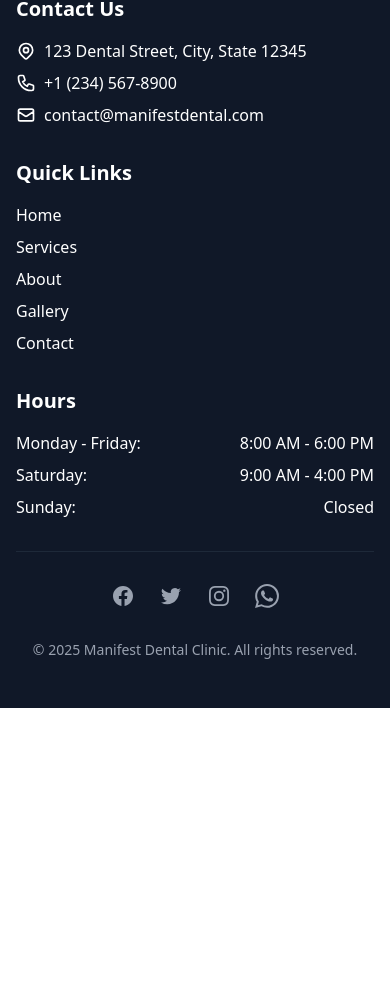
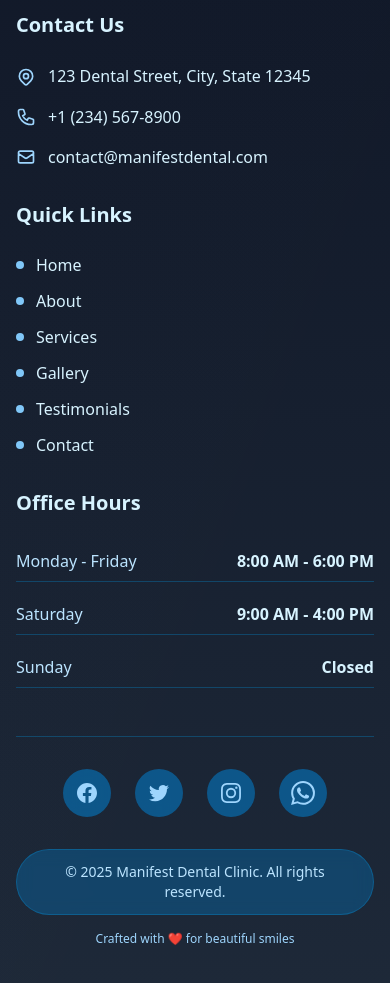
Before and after one commit to AmitDobal/dental-webapp, a React (Vite) app: page / in a window 390 px wide. Shown: the part 9993-10976 px from the top of the page. Before the commit the page ends 10701 px from the top, so only its background shows below. Built offline with nearby package versions, Linux system fonts and the light colour scheme.

Commit message:
Enhance Footer component with framer-motion animations for improved user experience; implement staggered animations for contact information, quick links, and office hours, while updating styles for better visual consistency and accessibility across elements.

```diff
--- a/src/components/layout/Footer.jsx
+++ b/src/components/layout/Footer.jsx
@@ -1,19 +1,60 @@
+import { motion } from "framer-motion";
 import { clinicInfo } from "../../data/clinicInfo";
+import { fadeIn, slideUp, staggerContainer } from "../../utils/animations";
 
 const Footer = () => {
   const currentYear = new Date().getFullYear();
 
+  const containerVariants = {
+    hidden: { opacity: 0 },
+    visible: {
+      opacity: 1,
+      transition: {
+        duration: 0.6,
+        staggerChildren: 0.1,
+      },
+    },
+  };
+
+  const itemVariants = {
+    hidden: { opacity: 0, y: 20 },
+    visible: {
+      opacity: 1,
+      y: 0,
+      transition: {
+        duration: 0.5,
+      },
+    },
+  };
+
   return (
-    <footer className="bg-gray-900 text-white">
-      <div className="container mx-auto px-4 py-12">
-        <div className="grid grid-cols-1 md:grid-cols-3 gap-8">
+    <footer className="relative bg-gradient-to-b from-gray-900 to-gray-800 text-white overflow-hidden">
+      {/* Background Pattern */}
+      <div className="absolute inset-0 opacity-5">
+        <div className="absolute inset-0 bg-gradient-to-br from-white/10 to-transparent"></div>
+        <div className="absolute inset-0 bg-[radial-gradient(circle_at_center,_var(--tw-gradient-stops))] from-white/5 via-transparent to-transparent"></div>
+      </div>
+
+      <div className="relative z-10 container mx-auto px-4 py-16">
+        <motion.div
+          variants={containerVariants}
+          initial="hidden"
+          whileInView="visible"
+          viewport={{ once: true }}
+          className="grid grid-cols-1 md:grid-cols-3 gap-8 lg:gap-12">
           {/* Contact Information */}
-          <div>
-            <h3 className="text-xl font-semibold mb-4">Contact Us</h3>
-            <div className="space-y-2">
-              <p className="flex items-center">
+          <motion.div variants={itemVariants}>
+            <h3 className="text-xl font-bold mb-6 text-primary-100">
+              Contact Us
+            </h3>
+            <div className="space-y-4">
+              <motion.div
+                className="flex items-start group"
+                whileHover={{ x: 5 }}
+                transition={{ type: "spring", stiffness: 300 }}>
+                <div className="flex-shrink-0 text-primary-300 mt-1 group-hover:text-primary-200 transition-colors">
                   <svg
-                  className="w-5 h-5 mr-2"
+                    className="w-5 h-5 mr-3"
                     fill="none"
                     stroke="currentColor"
                     viewBox="0 0 24 24">
@@ -30,11 +71,19 @@ const Footer = () => {
                       d="M15 11a3 3 0 11-6 0 3 3 0 016 0z"
                     />
                   </svg>
+                </div>
+                <p className="text-primary-100 leading-relaxed">
                   {clinicInfo.address}
                 </p>
-              <p className="flex items-center">
+              </motion.div>
+
+              <motion.div
+                className="flex items-center group"
+                whileHover={{ x: 5 }}
+                transition={{ type: "spring", stiffness: 300 }}>
+                <div className="flex-shrink-0 text-primary-300 group-hover:text-primary-200 transition-colors">
                   <svg
-                  className="w-5 h-5 mr-2"
+                    className="w-5 h-5 mr-3"
                     fill="none"
                     stroke="currentColor"
                     viewBox="0 0 24 24">
@@ -45,15 +94,21 @@ const Footer = () => {
                       d="M3 5a2 2 0 012-2h3.28a1 1 0 01.948.684l1.498 4.493a1 1 0 01-.502 1.21l-2.257 1.13a11.042 11.042 0 005.516 5.516l1.13-2.257a1 1 0 011.21-.502l4.493 1.498a1 1 0 01.684.949V19a2 2 0 01-2 2h-1C9.716 21 3 14.284 3 6V5z"
                     />
                   </svg>
+                </div>
                 <a
                   href={`tel:${clinicInfo.phone}`}
-                  className="hover:text-teal-400">
+                  className="text-primary-100 hover:text-white transition-colors font-medium">
                   {clinicInfo.phone}
                 </a>
-              </p>
-              <p className="flex items-center">
+              </motion.div>
+
+              <motion.div
+                className="flex items-center group"
+                whileHover={{ x: 5 }}
+                transition={{ type: "spring", stiffness: 300 }}>
+                <div className="flex-shrink-0 text-primary-300 group-hover:text-primary-200 transition-colors">
                   <svg
-                  className="w-5 h-5 mr-2"
+                    className="w-5 h-5 mr-3"
                     fill="none"
                     stroke="currentColor"
                     viewBox="0 0 24 24">
@@ -64,72 +119,100 @@ const Footer = () => {
                       d="M3 8l7.89 5.26a2 2 0 002.22 0L21 8M5 19h14a2 2 0 002-2V7a2 2 0 00-2-2H5a2 2 0 00-2 2v10a2 2 0 002 2z"
                     />
                   </svg>
+                </div>
                 <a
                   href={`mailto:${clinicInfo.email}`}
-                  className="hover:text-teal-400">
+                  className="text-primary-100 hover:text-white transition-colors font-medium">
                   {clinicInfo.email}
                 </a>
-              </p>
+              </motion.div>
             </div>
-          </div>
+          </motion.div>
 
           {/* Quick Links */}
-          <div>
-            <h3 className="text-xl font-semibold mb-4">Quick Links</h3>
-            <ul className="space-y-2">
-              <li>
-                <a href="#home" className="hover:text-teal-400">
-                  Home
-                </a>
-              </li>
-              <li>
-                <a href="#services" className="hover:text-teal-400">
-                  Services
-                </a>
-              </li>
-              <li>
-                <a href="#about" className="hover:text-teal-400">
-                  About
-                </a>
-              </li>
-              <li>
-                <a href="#gallery" className="hover:text-teal-400">
-                  Gallery
-                </a>
-              </li>
-              <li>
-                <a href="#contact" className="hover:text-teal-400">
-                  Contact
-                </a>
-              </li>
+          <motion.div variants={itemVariants}>
+            <h3 className="text-xl font-bold mb-6 text-primary-100">
+              Quick Links
+            </h3>
+            <ul className="space-y-3">
+              {[
+                { href: "#home", label: "Home" },
+                { href: "#about", label: "About" },
+                { href: "#services", label: "Services" },
+                { href: "#transformations", label: "Gallery" },
+                { href: "#testimonials", label: "Testimonials" },
+                { href: "#contact", label: "Contact" },
+              ].map((link, index) => (
+                <motion.li
+                  key={link.href}
+                  initial={{ opacity: 0, x: -20 }}
+                  whileInView={{ opacity: 1, x: 0 }}
+                  transition={{ delay: index * 0.1 }}
+                  viewport={{ once: true }}>
+                  <motion.a
+                    href={link.href}
+                    className="text-primary-100 hover:text-white transition-colors font-medium flex items-center group"
+                    whileHover={{ x: 5 }}
+                    transition={{ type: "spring", stiffness: 300 }}>
+                    <span className="w-2 h-2 bg-primary-400 rounded-full mr-3 group-hover:bg-white transition-colors"></span>
+                    {link.label}
+                  </motion.a>
+                </motion.li>
+              ))}
             </ul>
-          </div>
+          </motion.div>
 
           {/* Hours */}
-          <div>
-            <h3 className="text-xl font-semibold mb-4">Hours</h3>
-            <ul className="space-y-2">
+          <motion.div variants={itemVariants}>
+            <h3 className="text-xl font-bold mb-6 text-primary-100">
+              Office Hours
+            </h3>
+            <ul className="space-y-3">
               {clinicInfo.hours.map((day, index) => (
-                <li key={index} className="flex justify-between">
-                  <span>{day.days}:</span>
-                  <span>{day.hours}</span>
-                </li>
+                <motion.li
+                  key={index}
+                  initial={{ opacity: 0, y: 10 }}
+                  whileInView={{ opacity: 1, y: 0 }}
+                  transition={{ delay: index * 0.1 }}
+                  viewport={{ once: true }}
+                  className="flex justify-between items-center py-2 border-b border-primary-700/30">
+                  <span className="text-primary-200 font-medium">
+                    {day.days}
+                  </span>
+                  <span className="text-primary-100 font-semibold">
+                    {day.hours}
+                  </span>
+                </motion.li>
               ))}
             </ul>
-          </div>
-        </div>
+          </motion.div>
+        </motion.div>
 
         {/* Social Links */}
-        <div className="mt-8 pt-8 border-t border-gray-800">
+        <motion.div
+          variants={fadeIn}
+          initial="hidden"
+          whileInView="visible"
+          viewport={{ once: true }}
+          className="mt-12 pt-8 border-t border-primary-700/30">
           <div className="flex justify-center space-x-6">
             {clinicInfo.socialMedia.map((social, index) => (
-              <a
+              <motion.a
                 key={index}
                 href={social.url}
                 target="_blank"
                 rel="noopener noreferrer"
-                className="text-gray-400 hover:text-teal-400"
-                aria-label={`Follow us on ${social.platform}`}>
+                className="text-primary-300 hover:text-white transition-colors p-3 rounded-full bg-primary-800/50 hover:bg-primary-700/50 backdrop-blur-sm"
+                aria-label={`Follow us on ${social.platform}`}
+                whileHover={{
+                  scale: 1.1,
+                  rotate: 5,
+                }}
+                whileTap={{ scale: 0.95 }}
+                initial={{ opacity: 0, y: 20 }}
+                whileInView={{ opacity: 1, y: 0 }}
+                transition={{ delay: index * 0.1 }}
+                viewport={{ once: true }}>
                 <span className="sr-only">{social.platform}</span>
                 <svg
                   className="h-6 w-6"
@@ -138,17 +221,32 @@ const Footer = () => {
                   aria-hidden="true">
                   <path fillRule="evenodd" d={social.icon} clipRule="evenodd" />
                 </svg>
-              </a>
+              </motion.a>
             ))}
           </div>
-        </div>
+        </motion.div>
 
         {/* Copyright */}
-        <div className="mt-8 text-center text-gray-400 text-sm">
-          <p>
-            &copy; {currentYear} Manifest Dental Clinic. All rights reserved.
+        <motion.div
+          variants={fadeIn}
+          initial="hidden"
+          whileInView="visible"
+          viewport={{ once: true }}
+          className="mt-8 text-center">
+          <div className="inline-flex items-center justify-center px-6 py-3 bg-primary-800/30 backdrop-blur-sm rounded-full border border-primary-700/30">
+            <p className="text-primary-200 text-sm font-medium">
+              &copy; {currentYear} {clinicInfo.name}. All rights reserved.
             </p>
           </div>
+          <motion.p
+            initial={{ opacity: 0 }}
+            whileInView={{ opacity: 1 }}
+            transition={{ delay: 0.3 }}
+            viewport={{ once: true }}
+            className="mt-4 text-primary-300 text-xs">
+            Crafted with ❤️ for beautiful smiles
+          </motion.p>
+        </motion.div>
       </div>
     </footer>
   );
```
Lines whose indentation alone changed are shown as unchanged.
